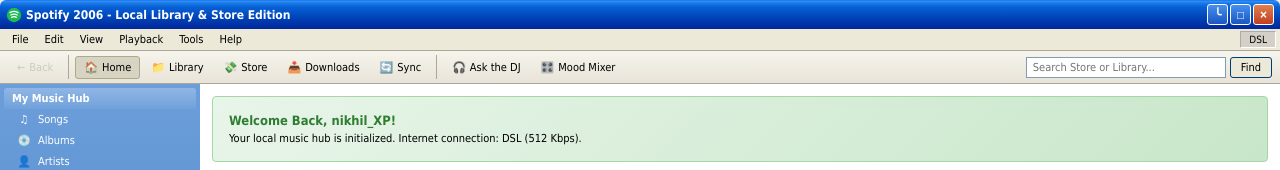
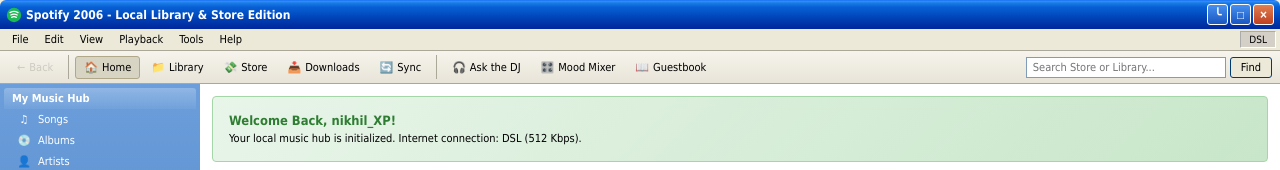
Before and after one commit to ShaikhAmmar07/SpotifyClone, a React (Vite) app: page / in a window 1280 px wide. Both pictures are taken after a click on the button "Login". Shown: the top 170 px of the page. Built offline with nearby package versions, Linux system fonts and the light colour scheme; no server answers.

Commit message:
made ready for first deployment

```diff
--- a/src/components/MainLayout.jsx
+++ b/src/components/MainLayout.jsx
@@ -10,6 +10,7 @@
 import { EQModal, VisualizerModal, CDBurnerModal, DeviceSyncModal, PreferencesModal, PropertiesModal, AboutModal, ConfirmModal } from './modals/Modals';
 import DJChatWindow from './DJChatWindow';
 import MoodMixerDialog from './MoodMixerDialog';
+import GuestbookModal from './GuestbookModal';
 import useDownloadTick from '../hooks/useDownloadTick';
 
 export default function MainLayout() {
@@ -147,6 +148,7 @@
                 <div className="xp-toolbar-divider"></div>
                 <button className="xp-toolbar-btn" onClick={() => openModal('djChat')}><span className="icon">🎧</span> Ask the DJ</button>
                 <button className="xp-toolbar-btn" onClick={() => openModal('moodMixer')}><span className="icon">🎛️</span> Mood Mixer</button>
+                <button className="xp-toolbar-btn" onClick={() => openModal('guestbook')}><span className="icon">📖</span> Guestbook</button>
           </div>
           <div className="xp-toolbar-search">
             <input type="text" placeholder="Search Store or Library..." value={searchText} onChange={e => setSearchText(e.target.value)} onKeyPress={e => { if (e.key === 'Enter') handleSearch(); }} />
@@ -273,6 +275,7 @@
       <ConfirmModal />
       <DJChatWindow />
       <MoodMixerDialog />
+      <GuestbookModal />
     </>
   );
 }
--- a/src/components/PlayerBar.jsx
+++ b/src/components/PlayerBar.jsx
@@ -26,6 +26,7 @@
 
   const getAIRecommendation = useCallback(async () => {
     const apiKey = import.meta.env.VITE_GEMINI_API_KEY;
+    console.log('API Key loaded:', !!apiKey);
     if (!apiKey || !currentSong) {
       // Fallback to random
       const available = songs.filter(s => !lastPlayed.some(p => p.id === s.id));
@@ -47,6 +48,8 @@
 Please pick the next song that flows best! Return ONLY valid JSON like this:
 {"nextSongId": song_id, "reason": "one sentence why this fits"}
 `;
+
+      console.log('Sending to Gemini:', prompt);
 
       const result = await client.models.generateContent({
         model: 'gemini-3.5-flash',
```
Also changed, not shown: vercel.json (added).
